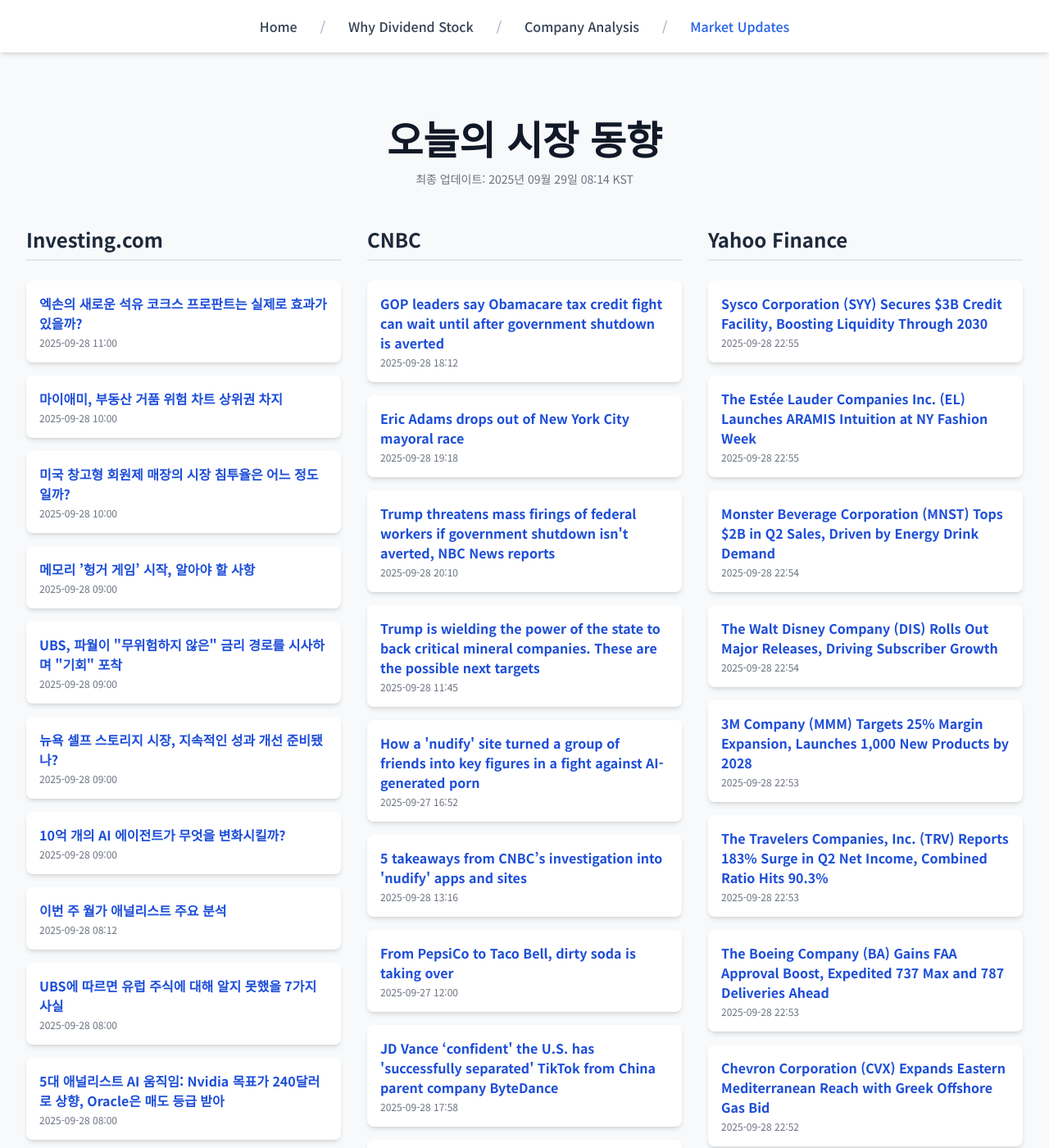
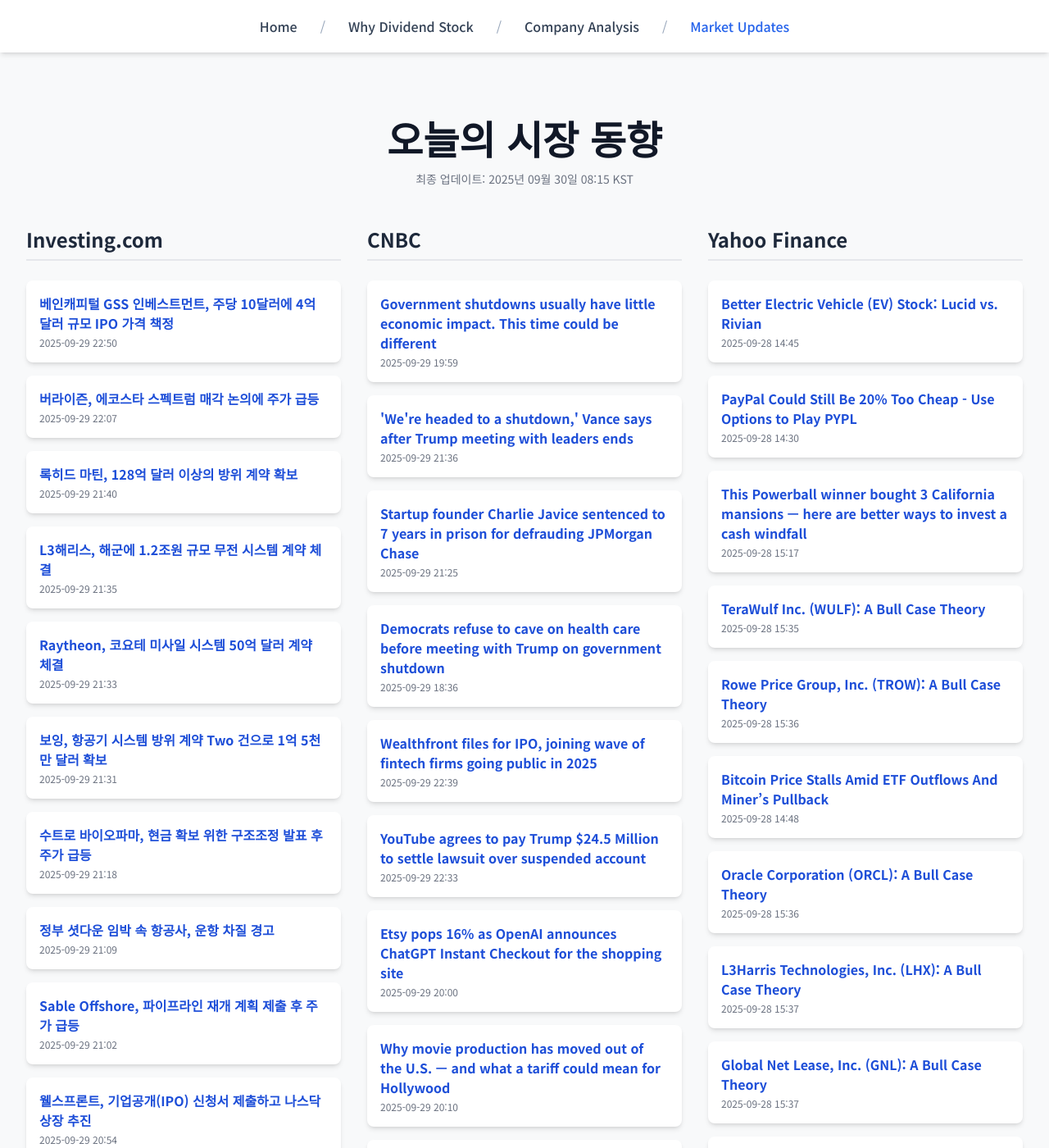
Before and after one commit to Kay-Hwang/my-company-analysis, a Jekyll site: the page built from market-updates.html, in a window 1280 px wide and 1400 px high. Shown: the whole window at 82% size. Built offline with Jekyll 4.4.1, drawn with Linux system fonts in a browser that asks for light colours; nearby versions of some CDN libraries; a script that is not in the unit is left out; some of the changed text lies outside the part shown.

Commit message:
Update daily data

```diff
--- a/_data/latest_data.json
+++ b/_data/latest_data.json
@@ -1,190 +1,190 @@
 {
-  "lastUpdated": "2025년 09월 29일 08:14 KST",
+  "lastUpdated": "2025년 09월 30일 08:15 KST",
   "news": {
     "investing": [
       {
-        "title": "엑손의 새로운 석유 코크스 프로판트는 실제로 효과가 있을까?",
-        "link": "https://kr.investing.com/news/stock-market-news/article-1648827",
-        "pubDate": "2025-09-28 11:00:05",
-        "summary": "엑손의 새로운 석유 코크스 프로판트는 실제로 효과가 있을까?"
+        "title": "베인캐피털 GSS 인베스트먼트, 주당 10달러에 4억 달러 규모 IPO 가격 책정",
+        "link": "https://kr.investing.com/news/stock-market-news/article-432SI-1650974",
+        "pubDate": "2025-09-29 22:50:04",
+        "summary": "베인캐피털 GSS 인베스트먼트, 주당 10달러에 4억 달러 규모 IPO 가격 책정"
       },
       {
-        "title": "마이애미, 부동산 거품 위험 차트 상위권 차지",
-        "link": "https://kr.investing.com/news/stock-market-news/article-1648824",
-        "pubDate": "2025-09-28 10:00:23",
-        "summary": "마이애미, 부동산 거품 위험 차트 상위권 차지"
+        "title": "버라이즌, 에코스타 스펙트럼 매각 논의에 주가 급등",
+        "link": "https://kr.investing.com/news/stock-market-news/article-1650939",
+        "pubDate": "2025-09-29 22:07:32",
+        "summary": "버라이즌, 에코스타 스펙트럼 매각 논의에 주가 급등"
       },
       {
-        "title": "미국 창고형 회원제 매장의 시장 침투율은 어느 정도일까?",
-        "link": "https://kr.investing.com/news/stock-market-news/article-1648822",
-        "pubDate": "2025-09-28 10:00:13",
-        "summary": "미국 창고형 회원제 매장의 시장 침투율은 어느 정도일까?"
+        "title": "록히드 마틴, 128억 달러 이상의 방위 계약 확보",
+        "link": "https://kr.investing.com/news/stock-market-news/article-93CH-1650916",
+        "pubDate": "2025-09-29 21:40:31",
+        "summary": "록히드 마틴, 128억 달러 이상의 방위 계약 확보"
       },
       {
-        "title": "메모리 ’헝거 게임’ 시작, 알아야 할 사항",
-        "link": "https://kr.investing.com/news/stock-market-news/article-1648817",
-        "pubDate": "2025-09-28 09:00:35",
-        "summary": "메모리 ’헝거 게임’ 시작, 알아야 할 사항"
+        "title": "L3해리스, 해군에 1.2조원 규모 무전 시스템 계약 체결",
+        "link": "https://kr.investing.com/news/stock-market-news/article-93CH-1650910",
+        "pubDate": "2025-09-29 21:35:35",
+        "summary": "L3해리스, 해군에 1.2조원 규모 무전 시스템 계약 체결"
       },
       {
-        "title": "UBS, 파월이 \"무위험하지 않은\" 금리 경로를 시사하며 \"기회\" 포착",
-        "link": "https://kr.investing.com/news/stock-market-news/article-1648819",
-        "pubDate": "2025-09-28 09:00:27",
-        "summary": "UBS, 파월이 \"무위험하지 않은\" 금리 경로를 시사하며 \"기회\" 포착"
+        "title": "Raytheon, 코요테 미사일 시스템 50억 달러 계약 체결",
+        "link": "https://kr.investing.com/news/stock-market-news/article-93CH-1650908",
+        "pubDate": "2025-09-29 21:33:05",
+        "summary": "Raytheon, 코요테 미사일 시스템 50억 달러 계약 체결"
       },
       {
-        "title": "뉴욕 셀프 스토리지 시장, 지속적인 성과 개선 준비됐나?",
-        "link": "https://kr.investing.com/news/stock-market-news/article-1648818",
-        "pubDate": "2025-09-28 09:00:15",
-        "summary": "뉴욕 셀프 스토리지 시장, 지속적인 성과 개선 준비됐나?"
+        "title": "보잉, 항공기 시스템 방위 계약 Two 건으로 1억 5천만 달러 확보",
+        "link": "https://kr.investing.com/news/stock-market-news/article-93CH-1650907",
+        "pubDate": "2025-09-29 21:31:56",
+        "summary": "보잉, 항공기 시스템 방위 계약 Two 건으로 1억 5천만 달러 확보"
       },
       {
-        "title": "10억 개의 AI 에이전트가 무엇을 변화시킬까?",
-        "link": "https://kr.investing.com/news/stock-market-news/article-1648816",
-        "pubDate": "2025-09-28 09:00:07",
-        "summary": "10억 개의 AI 에이전트가 무엇을 변화시킬까?"
+        "title": "수트로 바이오파마, 현금 확보 위한 구조조정 발표 후 주가 급등",
+        "link": "https://kr.investing.com/news/stock-market-news/article-93CH-1650885",
+        "pubDate": "2025-09-29 21:18:23",
+        "summary": "수트로 바이오파마, 현금 확보 위한 구조조정 발표 후 주가 급등"
       },
       {
-        "title": "이번 주 월가 애널리스트 주요 분석",
-        "link": "https://kr.investing.com/news/stock-market-news/article-1648776",
-        "pubDate": "2025-09-28 08:12:32",
-        "summary": "이번 주 월가 애널리스트 주요 분석"
+        "title": "정부 셧다운 임박 속 항공사, 운항 차질 경고",
+        "link": "https://kr.investing.com/news/stock-market-news/article-93CH-1650859",
+        "pubDate": "2025-09-29 21:09:08",
+        "summary": "정부 셧다운 임박 속 항공사, 운항 차질 경고"
       },
       {
-        "title": "UBS에 따르면 유럽 주식에 대해 알지 못했을 7가지 사실",
-        "link": "https://kr.investing.com/news/stock-market-news/article-1648766",
-        "pubDate": "2025-09-28 08:00:16",
-        "summary": "UBS에 따르면 유럽 주식에 대해 알지 못했을 7가지 사실"
+        "title": "Sable Offshore, 파이프라인 재개 계획 제출 후 주가 급등",
+        "link": "https://kr.investing.com/news/stock-market-news/article-93CH-1650839",
+        "pubDate": "2025-09-29 21:02:57",
+        "summary": "Sable Offshore, 파이프라인 재개 계획 제출 후 주가 급등"
       },
       {
-        "title": "5대 애널리스트 AI 움직임: Nvidia 목표가 240달러로 상향, Oracle은 매도 등급 받아",
-        "link": "https://kr.investing.com/news/stock-market-news/article-1648767",
-        "pubDate": "2025-09-28 08:00:10",
-        "summary": "5대 애널리스트 AI 움직임: Nvidia 목표가 240달러로 상향, Oracle은 매도 등급 받아"
+        "title": "웰스프론트, 기업공개(IPO) 신청서 제출하고 나스닥 상장 추진",
+        "link": "https://kr.investing.com/news/stock-market-news/article-432SI-1650822",
+        "pubDate": "2025-09-29 20:54:04",
+        "summary": "웰스프론트, 기업공개(IPO) 신청서 제출하고 나스닥 상장 추진"
       }
     ],
     "cnbc": [
       {
-        "title": "GOP leaders say Obamacare tax credit fight can wait until after government shutdown is averted",
-        "link": "https://www.cnbc.com/2025/09/28/government-shutdown-trump-democrats-republicans-health-care.html",
-        "pubDate": "Sun, 28 Sep 2025 18:12:35 GMT",
-        "summary": "President Donald Trump is poised to meet Monday with the top four congressional leaders, as the funding deadline nears."
+        "title": "Government shutdowns usually have little economic impact. This time could be different",
+        "link": "https://www.cnbc.com/2025/09/29/government-shutdowns-usually-have-little-economic-impact-this-time-could-be-different.html",
+        "pubDate": "Mon, 29 Sep 2025 19:59:26 GMT",
+        "summary": "For all the political firestorms they generate, government shutdowns have been nonevents for both markets and the economy."
       },
       {
-        "title": "Eric Adams drops out of New York City mayoral race",
-        "link": "https://www.cnbc.com/2025/09/28/eric-adams-new-york-city-mayor-race-trump-.html",
-        "pubDate": "Sun, 28 Sep 2025 19:18:40 GMT",
-        "summary": "President Donald Trump has suggested that NYC Mayor Eric Adams and Curtis Sliwa, the Republican nominee, should both drop out of the race."
+        "title": "'We're headed to a shutdown,' Vance says after Trump meeting with leaders ends",
+        "link": "https://www.cnbc.com/2025/09/29/trump-meeting-democrats-government-shutdown.html",
+        "pubDate": "Mon, 29 Sep 2025 21:36:57 GMT",
+        "summary": "Democrats have insisted that any short-term funding deal to avoid a shutdown of the U.S. government include an extension of enhanced Obamacare subsidies."
       },
       {
-        "title": "Trump threatens mass firings of federal workers if government shutdown isn't averted, NBC News reports",
-        "link": "https://www.cnbc.com/2025/09/28/trump-mass-firings-government-shutdown.html",
-        "pubDate": "Sun, 28 Sep 2025 20:10:43 GMT",
-        "summary": "The White House last week told federal agencies to begin preparing for mass firings if Congress does not pass a deal to avert a government shutdown."
+        "title": "Startup founder Charlie Javice sentenced to 7 years in prison for defrauding JPMorgan Chase",
+        "link": "https://www.cnbc.com/2025/09/29/jpmorgan-chase-frank-charlie-javice-sentencing.html",
+        "pubDate": "Mon, 29 Sep 2025 21:25:52 GMT",
+        "summary": "Charlie Javice, founder of college financial aid platform Frank, was arrested in 2023 on charges she defrauded JPMorgan Chase in the sale of the fintech firm."
       },
       {
-        "title": "Trump is wielding the power of the state to back critical mineral companies. These are the possible next targets",
-        "link": "https://www.cnbc.com/2025/09/28/mp-materials-lithium-americas-lac-rare-earth-trump-stake.html",
-        "pubDate": "Sun, 28 Sep 2025 11:45:51 GMT",
-        "summary": "The Pentagon deal with MP Materials could provide a blueprint to protect U.S miners against market manipulation by China, executives and analysts say."
+        "title": "Democrats refuse to cave on health care before meeting with Trump on government shutdown",
+        "link": "https://www.cnbc.com/2025/09/29/trump-health-government-shutdown-jeffries-schumer.html",
+        "pubDate": "Mon, 29 Sep 2025 18:36:31 GMT",
+        "summary": "President Donald Trump and congressional leaders from both parties are set to meet at 3 p.m. for 11th hour talks."
       },
       {
-        "title": "How a 'nudify' site turned a group of friends into key figures in a fight against AI-generated porn",
-        "link": "https://www.cnbc.com/2025/09/27/nudify-ai-generated-deepfake-fbi.html",
-        "pubDate": "Sat, 27 Sep 2025 16:52:15 GMT",
-        "summary": "A group of friends in Minnesota last year learned that a man they knew had used their social media photos to create pornographic deepfakes."
+        "title": "Wealthfront files for IPO, joining wave of fintech firms going public in 2025",
+        "link": "https://www.cnbc.com/2025/09/29/wealthfront-fintech-ipo-filing.html",
+        "pubDate": "Mon, 29 Sep 2025 22:39:25 GMT",
+        "summary": "Wealthfront, the startup that helped popularize the robo-advisor style of automated investing, filed for a U.S. initial public offering Monday."
       },
       {
-        "title": "5 takeaways from CNBC’s investigation into 'nudify' apps and sites",
-        "link": "https://www.cnbc.com/2025/09/28/5-takeaways-from-cnbcs-investigation-into-nudify-apps-and-sites.html",
-        "pubDate": "Sun, 28 Sep 2025 13:16:23 GMT",
-        "summary": "CNBC investigated \"nudify\" apps and how a group of friends became key figures in the fight against nonconsensual, AI-generated porn."
+        "title": "YouTube agrees to pay Trump $24.5 Million to settle lawsuit over suspended account",
+        "link": "https://www.cnbc.com/2025/09/29/youtube-to-pay-trump-24point5-million-to-settle-lawsuit-over-suspension.html",
+        "pubDate": "Mon, 29 Sep 2025 22:33:18 GMT",
+        "summary": "YouTube has agreed to pay $24.5 million to settle a lawsuit involving the suspension of President Donald Trump's account in 2021."
       },
       {
-        "title": "From PepsiCo to Taco Bell, dirty soda is taking over",
-        "link": "https://www.cnbc.com/2025/09/27/dirty-soda-swig-taco-bell-pepsico.html",
-        "pubDate": "Sat, 27 Sep 2025 12:00:01 GMT",
-        "summary": "Dirty soda is fueling a resurgence in carbonated soft drinks, kicked off by Utah-based chain Swig and now extending to giant PepsiCo."
+        "title": "Etsy pops 16% as OpenAI announces ChatGPT Instant Checkout for the shopping site",
+        "link": "https://www.cnbc.com/2025/09/29/chatgpt-instant-checkout-etsy-shopify.html",
+        "pubDate": "Mon, 29 Sep 2025 20:00:58 GMT",
+        "summary": "U.S. ChatGPT Plus, Pro and Free users can now make purchases through the chatbot."
       },
       {
-        "title": "JD Vance ‘confident' the U.S. has 'successfully separated' TikTok from China parent company ByteDance",
-        "link": "https://www.cnbc.com/2025/09/28/jd-vance-trump-tiktok-china-bytedance.html",
-        "pubDate": "Sun, 28 Sep 2025 17:58:23 GMT",
-        "summary": "Vice President JD Vance weighed in on the president's recent executive order regarding the acquisition of TikTok on \"Fox News Sunday.\""
+        "title": "Why movie production has moved out of the U.S. — and what a tariff could mean for Hollywood",
+        "link": "https://www.cnbc.com/2025/09/29/trump-movie-tariffs-why-production-has-left-hollywood.html",
+        "pubDate": "Mon, 29 Sep 2025 20:10:47 GMT",
+        "summary": "Movie productions have been moving out of the U.S. for years, but efforts are being made to change that. Tariffs could complicate those plans."
       },
       {
-        "title": "'Seconds count': Avoiding airplane collisions at airports could come down to cockpit alerts",
-        "link": "https://www.cnbc.com/2025/09/27/airplane-collisions-airports-honeywell.html",
-        "pubDate": "Sat, 27 Sep 2025 12:00:01 GMT",
-        "summary": "Honeywell is developing a series of new cockpit alerts aimed at preventing collisions at or around airports."
+        "title": "Why the Hertz-Amazon deal poses threats to auto dealers",
+        "link": "https://www.cnbc.com/2025/09/29/hertz-amazon-auto-dealers.html",
+        "pubDate": "Mon, 29 Sep 2025 16:19:27 GMT",
+        "summary": "Some experts say the shift toward direct online sales, especially involving e-commerce giants like Amazon, could spell trouble for dealerships."
       },
       {
-        "title": "36-year-old American Air Force vet moved to Vietnam, lives on $4,000 a month: You can 'focus on what makes you happy' here",
-        "link": "https://www.cnbc.com/2025/09/27/american-army-vet-moved-to-vietnam-relocated.html",
-        "pubDate": "Sat, 27 Sep 2025 20:21:26 GMT",
-        "summary": "Markeiz Ryan was in the U.S. Air Force for nine years before he moved to Vietnam in 2019."
+        "title": "Jim Cramer explains why he thinks the AI boom is different than the dotcom bubble",
+        "link": "https://www.cnbc.com/2025/09/29/jim-cramer-explains-why-he-thinks-the-ai-boom-is-different-than-the-dotcom-bubble.html",
+        "pubDate": "Mon, 29 Sep 2025 23:10:07 GMT",
+        "summary": "CNBC's Jim Cramer on Monday pushed back against the narrative that Wall Street's fervor for artificial intelligence is the same as the dotcom bubble of 2000."
       }
     ],
     "yahoo": [
       {
-        "title": "Sysco Corporation (SYY) Secures $3B Credit Facility, Boosting Liquidity Through 2030",
-        "link": "https://finance.yahoo.com/news/sysco-corporation-syy-secures-3b-225519389.html",
-        "pubDate": "2025-09-28T22:55:19Z",
-        "summary": "Sysco Corporation (SYY) Secures $3B Credit Facility, Boosting Liquidity Through 2030"
+        "title": "Better Electric Vehicle (EV) Stock: Lucid vs. Rivian",
+        "link": "https://finance.yahoo.com/news/better-electric-vehicle-ev-stock-144500631.html",
+        "pubDate": "2025-09-28T14:45:00Z",
+        "summary": "Better Electric Vehicle (EV) Stock: Lucid vs. Rivian"
       },
       {
-        "title": "The Estée Lauder Companies Inc. (EL) Launches ARAMIS Intuition at NY Fashion Week",
-        "link": "https://finance.yahoo.com/news/est-e-lauder-companies-inc-225503731.html",
-        "pubDate": "2025-09-28T22:55:03Z",
-        "summary": "The Estée Lauder Companies Inc. (EL) Launches ARAMIS Intuition at NY Fashion Week"
+        "title": "PayPal Could Still Be 20% Too Cheap - Use Options to Play PYPL",
+        "link": "https://finance.yahoo.com/news/paypal-could-still-20-too-143002571.html",
+        "pubDate": "2025-09-28T14:30:02Z",
+        "summary": "PayPal Could Still Be 20% Too Cheap - Use Options to Play PYPL"
       },
       {
-        "title": "Monster Beverage Corporation (MNST) Tops $2B in Q2 Sales, Driven by Energy Drink Demand",
-        "link": "https://finance.yahoo.com/news/monster-beverage-corporation-mnst-tops-225445380.html",
-        "pubDate": "2025-09-28T22:54:45Z",
-        "summary": "Monster Beverage Corporation (MNST) Tops $2B in Q2 Sales, Driven by Energy Drink Demand"
+        "title": "This Powerball winner bought 3 California mansions — here are better ways to invest a cash windfall",
+        "link": "https://finance.yahoo.com/news/powerball-winner-bought-3-california-151700327.html",
+        "pubDate": "2025-09-28T15:17:00Z",
+        "summary": "This Powerball winner bought 3 California mansions — here are better ways to invest a cash windfall"
       },
       {
-        "title": "The Walt Disney Company (DIS) Rolls Out Major Releases, Driving Subscriber Growth",
-        "link": "https://finance.yahoo.com/news/walt-disney-company-dis-rolls-225411420.html",
-        "pubDate": "2025-09-28T22:54:11Z",
-        "summary": "The Walt Disney Company (DIS) Rolls Out Major Releases, Driving Subscriber Growth"
+        "title": "TeraWulf Inc. (WULF): A Bull Case Theory",
+        "link": "https://finance.yahoo.com/news/terawulf-inc-wulf-bull-case-153523052.html",
+        "pubDate": "2025-09-28T15:35:23Z",
+        "summary": "TeraWulf Inc. (WULF): A Bull Case Theory"
       },
       {
-        "title": "3M Company (MMM) Targets 25% Margin Expansion, Launches 1,000 New Products by 2028",
-        "link": "https://finance.yahoo.com/news/3m-company-mmm-targets-25-225340882.html",
-        "pubDate": "2025-09-28T22:53:40Z",
-        "summary": "3M Company (MMM) Targets 25% Margin Expansion, Launches 1,000 New Products by 2028"
+        "title": "Rowe Price Group, Inc. (TROW): A Bull Case Theory",
+        "link": "https://finance.yahoo.com/news/rowe-price-group-inc-trow-153625558.html",
+        "pubDate": "2025-09-28T15:36:25Z",
+        "summary": "Rowe Price Group, Inc. (TROW): A Bull Case Theory"
       },
       {
-        "title": "The Travelers Companies, Inc. (TRV) Reports 183% Surge in Q2 Net Income, Combined Ratio Hits 90.3%",
-        "link": "https://finance.yahoo.com/news/travelers-companies-inc-trv-reports-225323352.html",
-        "pubDate": "2025-09-28T22:53:23Z",
-        "summary": "The Travelers Companies, Inc. (TRV) Reports 183% Surge in Q2 Net Income, Combined Ratio Hits 90.3%"
+        "title": "Bitcoin Price Stalls Amid ETF Outflows And Miner’s Pullback",
+        "link": "https://finance.yahoo.com/news/bitcoin-price-stalls-amid-etf-144824167.html",
+        "pubDate": "2025-09-28T14:48:24Z",
+        "summary": "Bitcoin Price Stalls Amid ETF Outflows And Miner’s Pullback"
       },
       {
-        "title": "The Boeing Company (BA) Gains FAA Approval Boost, Expedited 737 Max and 787 Deliveries Ahead",
-        "link": "https://finance.yahoo.com/news/boeing-company-ba-gains-faa-225306609.html",
-        "pubDate": "2025-09-28T22:53:06Z",
-        "summary": "The Boeing Company (BA) Gains FAA Approval Boost, Expedited 737 Max and 787 Deliveries Ahead"
+        "title": "Oracle Corporation (ORCL): A Bull Case Theory",
+        "link": "https://finance.yahoo.com/news/oracle-corporation-orcl-bull-case-153643863.html",
+        "pubDate": "2025-09-28T15:36:43Z",
+        "summary": "Oracle Corporation (ORCL): A Bull Case Theory"
       },
       {
-        "title": "Chevron Corporation (CVX) Expands Eastern Mediterranean Reach with Greek Offshore Gas Bid",
-        "link": "https://finance.yahoo.com/news/chevron-corporation-cvx-expands-eastern-225249309.html",
-        "pubDate": "2025-09-28T22:52:49Z",
-        "summary": "Chevron Corporation (CVX) Expands Eastern Mediterranean Reach with Greek Offshore Gas Bid"
+        "title": "L3Harris Technologies, Inc. (LHX): A Bull Case Theory",
+        "link": "https://finance.yahoo.com/news/l3harris-technologies-inc-lhx-bull-153704150.html",
+        "pubDate": "2025-09-28T15:37:04Z",
+        "summary": "L3Harris Technologies, Inc. (LHX): A Bull Case Theory"
       },
       {
-        "title": "Dow Jones Futures Rise With Tesla Deliveries, Jobs Report Due; 5 Stocks Eye Buy Points",
-        "link": "https://www.investors.com/market-trend/stock-market-today/dow-jones-futures-market-rises-5-stocks-buy-points-tesla-deliveries/?src=A00220&yptr=yahoo",
-        "pubDate": "2025-09-28T22:49:36Z",
-        "summary": "Dow Jones Futures Rise With Tesla Deliveries, Jobs Report Due; 5 Stocks Eye Buy Points"
+        "title": "Global Net Lease, Inc. (GNL): A Bull Case Theory",
+        "link": "https://finance.yahoo.com/news/global-net-lease-inc-gnl-153713715.html",
+        "pubDate": "2025-09-28T15:37:13Z",
+        "summary": "Global Net Lease, Inc. (GNL): A Bull Case Theory"
       },
       {
-        "title": "Verizon Communications Inc. (VZ) Expands 5G Ultra Wideband and AI Wearable Partnerships with Meta",
-        "link": "https://finance.yahoo.com/news/verizon-communications-inc-vz-expands-224427610.html",
-        "pubDate": "2025-09-28T22:44:27Z",
-        "summary": "Verizon Communications Inc. (VZ) Expands 5G Ultra Wideband and AI Wearable Partnerships with Meta"
+        "title": "Chipotle Mexican Grill, Inc. (CMG): A Bull Case Theory",
+        "link": "https://finance.yahoo.com/news/chipotle-mexican-grill-inc-cmg-153724344.html",
+        "pubDate": "2025-09-28T15:37:24Z",
+        "summary": "Chipotle Mexican Grill, Inc. (CMG): A Bull Case Theory"
       }
     ]
   }
```
